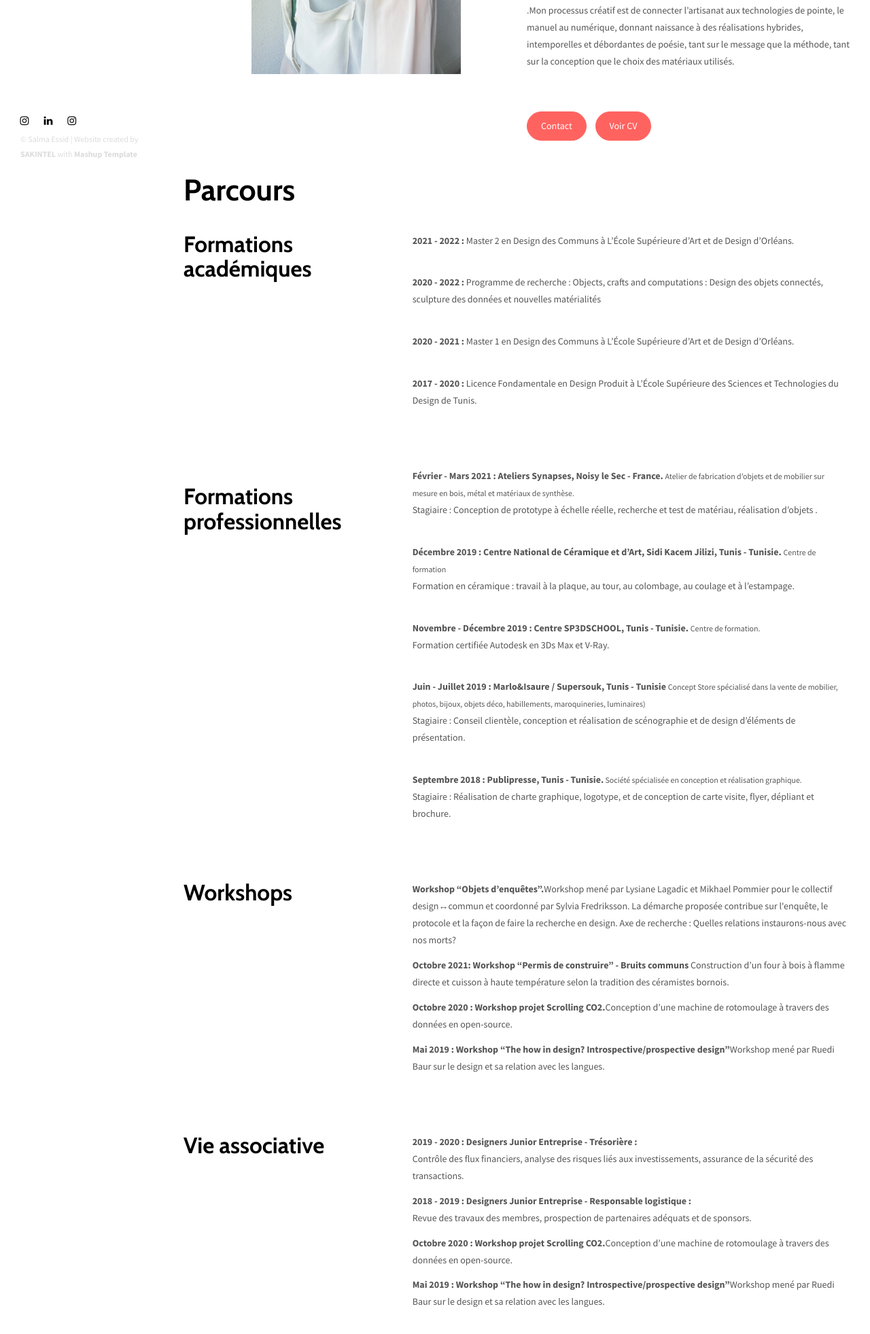
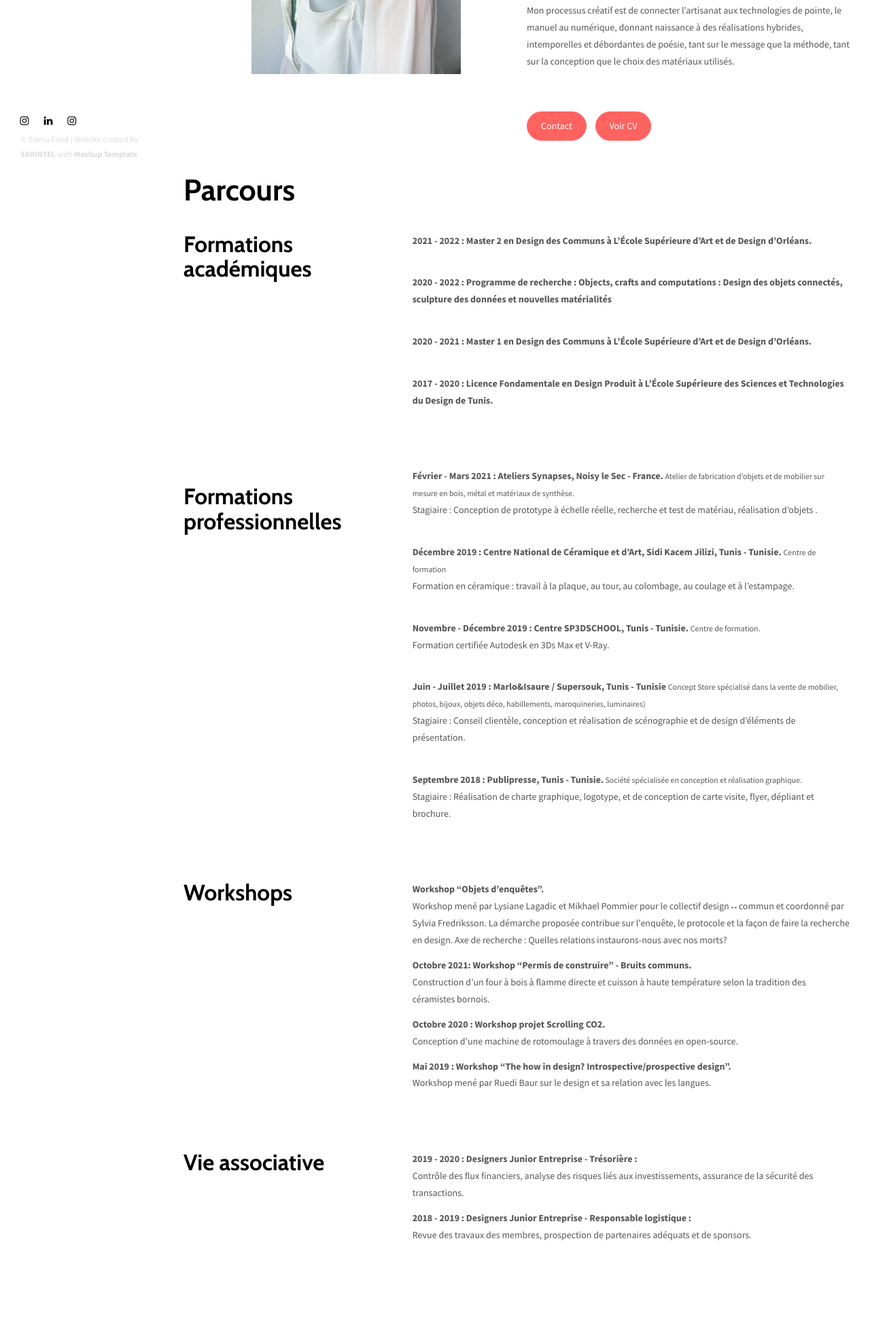
Before and after one commit to salmaessid/salmaessid.github.io, a plain HTML site: page about.html in a window 1280 px wide. Shown: the part 521-2484 px from the top of the page at 68% size. After the commit the page ends 2393 px from the top, so only its background shows below. Drawn offline with nearby package versions, Linux system fonts and the light colour scheme.

Commit message:
Update about.html

```diff
--- a/about.html
+++ b/about.html
@@ -88,7 +88,7 @@
     <br>
     <p>Je m'inscris dans une démarche qui ne cesse d’explorer les interactions entre l’Homme et l’Objet, comme une véritable étude appliquée sur la légitimité de la production. Pour moi, le design est un moyen de questionner le monde, sa perception, ses usages et ses sens.</p>
     <br>
-    <p>.Mon processus créatif est de connecter l’artisanat aux technologies de pointe, le manuel au numérique, donnant naissance à des réalisations hybrides, intemporelles et débordantes de poésie, tant sur le message que la méthode, tant sur la conception que le choix des matériaux utilisés.</p>
+    <p>Mon processus créatif est de connecter l’artisanat aux technologies de pointe, le manuel au numérique, donnant naissance à des réalisations hybrides, intemporelles et débordantes de poésie, tant sur le message que la méthode, tant sur la conception que le choix des matériaux utilisés.</p>
 
     <br><br>
      <a href="contact.html" class="btn btn-primary" title=""> Contact</a>
@@ -107,15 +107,15 @@
   </div>
 <div class="col-xs-12 col-md-8">
   <br>
-    <p><strong>2021 - 2022 :</strong>
-Master 2 en Design des Communs à L’École Supérieure d’Art et de Design d’Orléans.</p>
+    <p><strong>2021 - 2022 :
+Master 2 en Design des Communs à L’École Supérieure d’Art et de Design d’Orléans.</strong></p>
     <br>
-    <p><strong>2020 - 2022 :</strong> Programme de recherche : Objects, crafts and computations : Design des objets connectés, sculpture des données et nouvelles matérialités</p>
+    <p><strong>2020 - 2022 : Programme de recherche : Objects, crafts and computations : Design des objets connectés, sculpture des données et nouvelles matérialités</strong></p>
     <br>
-    <p><strong>2020 - 2021 : </strong>
-Master 1 en Design des Communs à L’École Supérieure d’Art et de Design d’Orléans.</p>
+    <p><strong>2020 - 2021 :
+Master 1 en Design des Communs à L’École Supérieure d’Art et de Design d’Orléans.</strong></p>
     <br>
-    <p><strong>2017 - 2020 :</strong> Licence Fondamentale en Design Produit à L’École Supérieure des Sciences et Technologies du Design de Tunis.</p>
+    <p><strong>2017 - 2020 : Licence Fondamentale en Design Produit à L’École Supérieure des Sciences et Technologies du Design de Tunis.</strong></p>
     <br><br>
 </div>
 </div>
@@ -158,13 +158,13 @@ Stagiaire : Réalisation de charte graphique, logotype, et de conception de cart
 </div>
 <div class="col-xs-12 col-md-8">
   <br>
-  <p><strong>Workshop “Objets d’enquêtes”.</strong>Workshop mené par Lysiane Lagadic et Mikhael Pommier pour le collectif design↔commun et coordonné par Sylvia Fredriksson. La démarche proposée contribue  sur l'enquête, le protocole et la façon de faire la recherche en design.
+  <p><strong>Workshop “Objets d’enquêtes”.</strong><br>Workshop mené par Lysiane Lagadic et Mikhael Pommier pour le collectif design↔commun et coordonné par Sylvia Fredriksson. La démarche proposée contribue  sur l'enquête, le protocole et la façon de faire la recherche en design.
 Axe de recherche : Quelles relations instaurons-nous avec nos morts?
   </p>
-  <p><strong>Octobre 2021: Workshop “Permis de construire” - Bruits communs </strong>Construction d’un four à bois à flamme directe et cuisson à haute température selon la tradition des céramistes bornois.</p>
-  <p><strong>Octobre 2020 : Workshop projet Scrolling CO2.</strong>Conception d’une machine de rotomoulage à travers des données en open-source.</p>
+  <p><strong>Octobre 2021: Workshop “Permis de construire” - Bruits communs.</strong><br>Construction d’un four à bois à flamme directe et cuisson à haute température selon la tradition des céramistes bornois.</p>
+  <p><strong>Octobre 2020 : Workshop projet Scrolling CO2.</strong><br>Conception d’une machine de rotomoulage à travers des données en open-source.</p>
 
-<p><strong>Mai 2019 : Workshop “The how in design? Introspective/prospective design”</strong>Workshop mené par Ruedi Baur sur le design et sa relation avec les langues.</p>
+<p><strong>Mai 2019 : Workshop “The how in design? Introspective/prospective design”.</strong><br>Workshop mené par Ruedi Baur sur le design et sa relation avec les langues.</p>
 </div>
 
 </div>
@@ -181,9 +181,7 @@ Axe de recherche : Quelles relations instaurons-nous avec nos morts?
   </p>
   <p><strong>2018 - 2019 :
 Designers Junior Entreprise - Responsable logistique : </strong> <br>Revue des travaux des membres, prospection de partenaires adéquats et de sponsors.</p>
-  <p><strong>Octobre 2020 : Workshop projet Scrolling CO2.</strong>Conception d’une machine de rotomoulage à travers des données en open-source.</p>
 
-<p><strong>Mai 2019 : Workshop “The how in design? Introspective/prospective design”</strong>Workshop mené par Ruedi Baur sur le design et sa relation avec les langues.</p>
 </div>
 </div>
 
```
